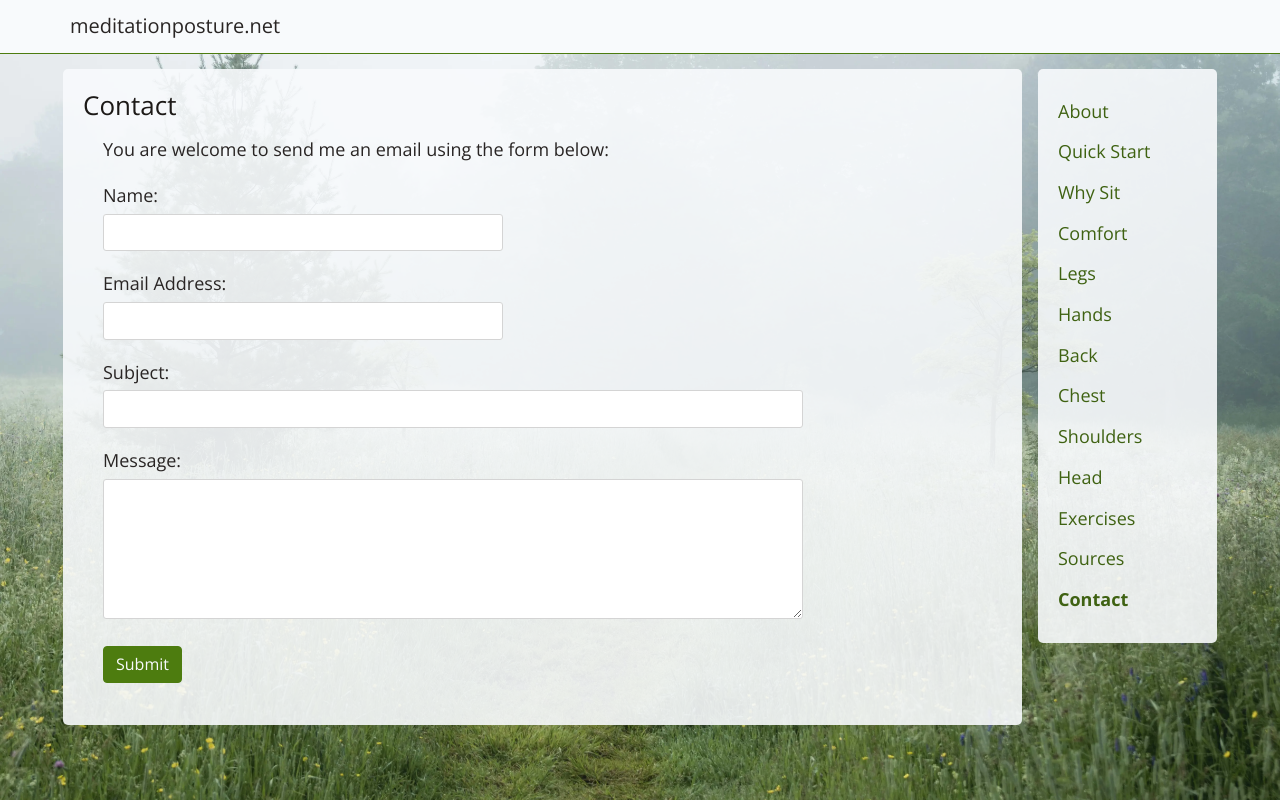
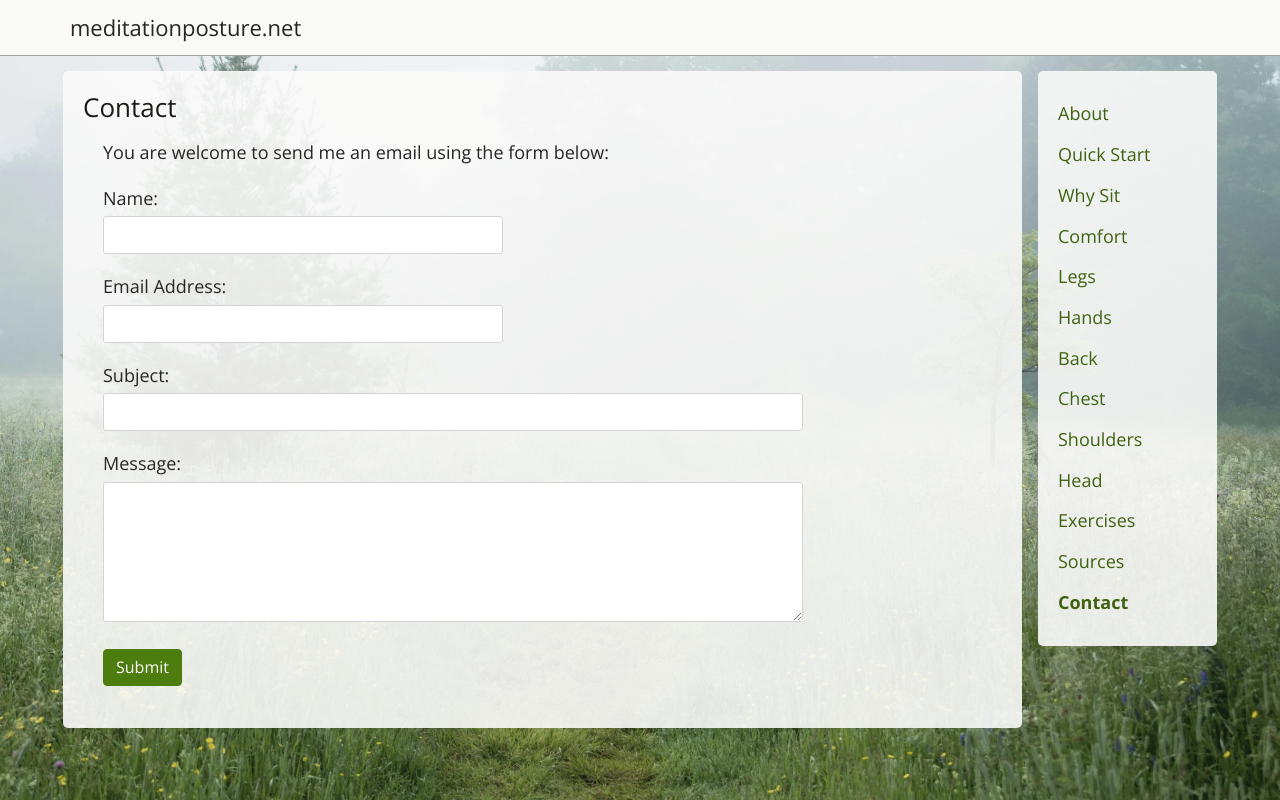
Before and after one commit to jamescrg/meditation-posture, a Django app: page /contact/ in a window 1280 px wide. Run offline with Django 3.2, Linux system fonts and the light colour scheme; some libraries are stand-ins or nearby versions.

Commit message:
stone panels

```diff
--- a/static/styles/styles.css
+++ b/static/styles/styles.css
@@ -39,10 +39,9 @@ title navbar
 ------------------------------------------------*/
 
 .navbar-title {
-  background: var(--slate-50);
-  border-bottom: solid 1px var(--lime-700);
-	font-size: 20px;
-	margin: 0;
+  background: var(--stone-50);
+  border-bottom: solid 1px var(--stone-400);
+	font-size: 22px;
   padding: 12px 0;
   width: 100%;
 }
@@ -72,7 +71,7 @@ layout
 }
 
 .panel-background {
-  background: rgba(248, 250, 252, 0.9);
+  background: rgba(250, 250, 249, 0.9);
   border-radius: 5px;
   margin-bottom: 20px;
 	padding: 22px 20px;
@@ -265,7 +264,7 @@ textarea {
   /* color: #355900; */
   background: var(--lime-700);
   border: solid 1px var(--lime-700);
-  color: var(--slate-50);
+  color: var(--stone-50);
   font-size: 16px;
 }
 
```
